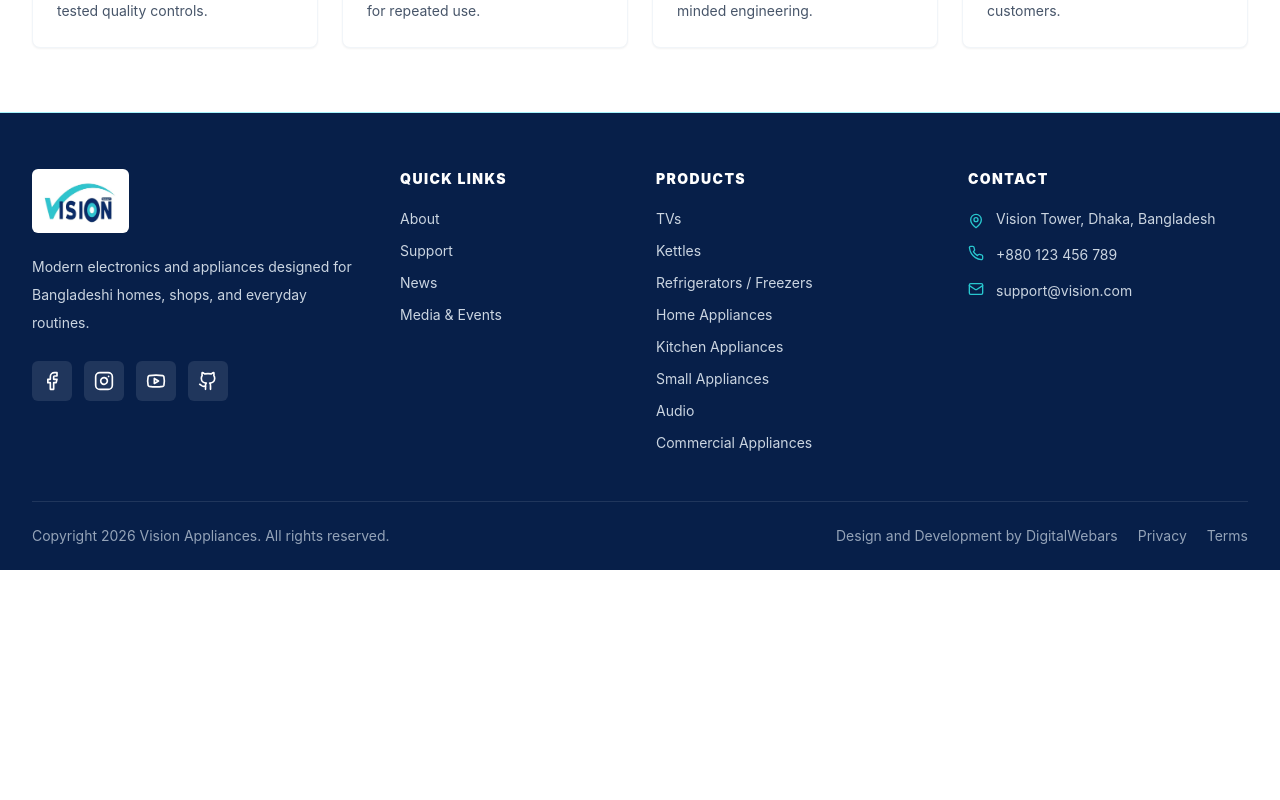
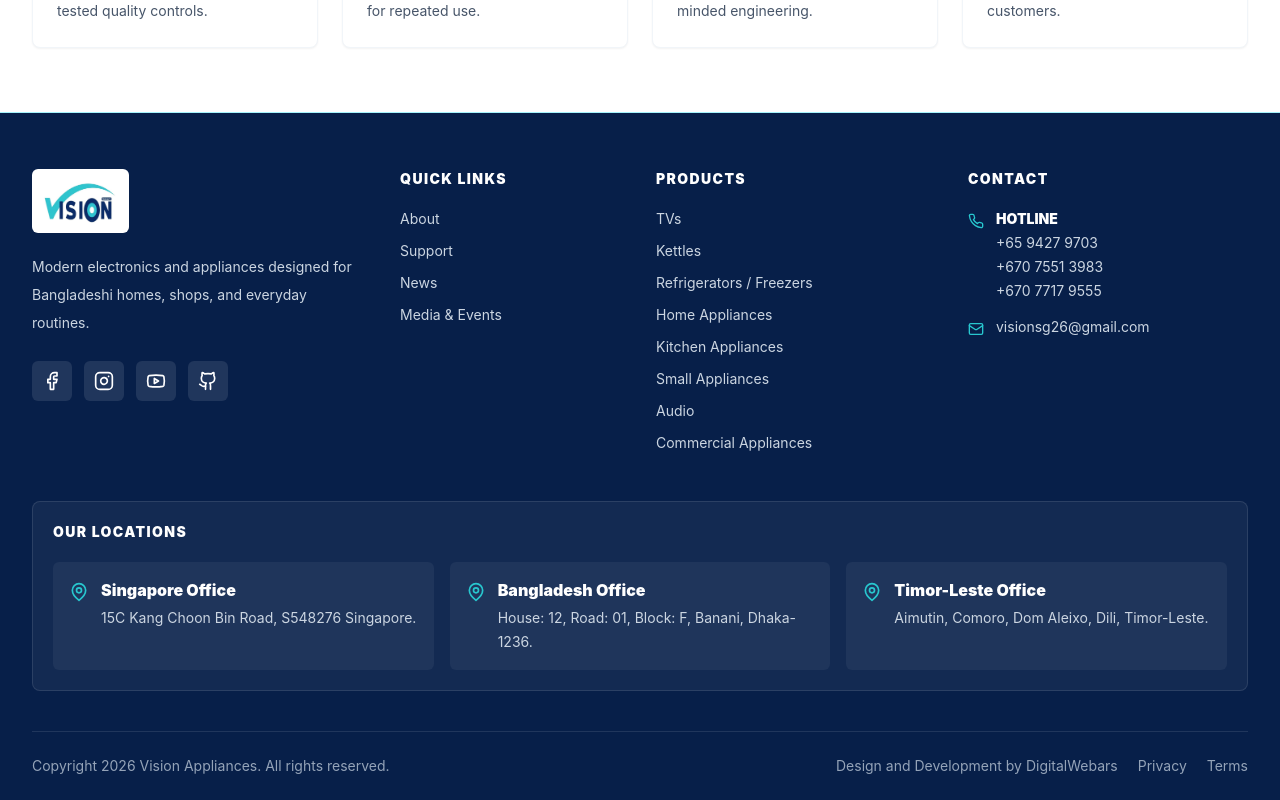
Before and after one commit to corporatecare33-lang/vision-frontend, a React (Vite) app: page /#/ in a window 1280 px wide. Shown: the part 5747-6547 px from the top of the page. Before the commit the page ends 6317 px from the top, so only its background shows below. Built offline with nearby package versions, Linux system fonts and the light colour scheme.

Commit message:
Add footer locations and hotlines

```diff
--- a/src/components/Footer.jsx
+++ b/src/components/Footer.jsx
@@ -8,6 +8,23 @@ const socialLinks = [
   { Icon: Youtube, href: "#", label: "Youtube" },
   { Icon: Github, href: "https://github.com/", label: "Github" },
 ];
+
+const officeLocations = [
+  {
+    title: "Singapore Office",
+    address: "15C Kang Choon Bin Road, S548276 Singapore.",
+  },
+  {
+    title: "Bangladesh Office",
+    address: "House: 12, Road: 01, Block: F, Banani, Dhaka-1236.",
+  },
+  {
+    title: "Timor-Leste Office",
+    address: "Aimutin, Comoro, Dom Aleixo, Dili, Timor-Leste.",
+  },
+];
+
+const hotlineNumbers = ["+65 9427 9703", "+670 7551 3983", "+670 7717 9555"];
 
 const Footer = () => {
   return (
@@ -52,12 +69,42 @@ const Footer = () => {
           <div className="col-span-2 lg:col-span-1">
             <h3 className="mb-5 text-sm font-black uppercase tracking-widest">Contact</h3>
             <ul className="space-y-4 text-sm text-slate-300">
-              <li className="flex justify-center gap-3 md:justify-start"><MapPin className="mt-1 h-4 w-4 text-vision-cyan" />Vision Tower, Dhaka, Bangladesh</li>
-              <li className="flex justify-center gap-3 md:justify-start"><Phone className="h-4 w-4 text-vision-cyan" />+880 123 456 789</li>
-              <li className="flex justify-center gap-3 md:justify-start"><Mail className="h-4 w-4 text-vision-cyan" />support@vision.com</li>
+              <li className="flex justify-center gap-3 md:justify-start">
+                <Phone className="mt-1 h-4 w-4 shrink-0 text-vision-cyan" />
+                <div>
+                  <div className="mb-1 font-black uppercase text-white">Hotline</div>
+                  <div className="space-y-1">
+                    {hotlineNumbers.map((number) => (
+                      <a key={number} href={`tel:${number.replace(/\s/g, "")}`} className="block hover:text-white">
+                        {number}
+                      </a>
+                    ))}
+                  </div>
+                </div>
+              </li>
+              <li className="flex justify-center gap-3 md:justify-start">
+                <Mail className="mt-1 h-4 w-4 shrink-0 text-vision-cyan" />
+                <a href="mailto:visionsg26@gmail.com" className="hover:text-white">visionsg26@gmail.com</a>
+              </li>
             </ul>
           </div>
         </div>
+
+        <div className="mb-10 rounded-lg border border-white/10 bg-white/5 p-5">
+          <h3 className="mb-5 text-center text-sm font-black uppercase tracking-widest text-white md:text-left">Our Locations</h3>
+          <div className="grid gap-4 md:grid-cols-3">
+            {officeLocations.map((location) => (
+              <div key={location.title} className="flex gap-3 rounded-md bg-white/5 p-4 text-left">
+                <MapPin className="mt-1 h-5 w-5 shrink-0 text-vision-cyan" />
+                <div>
+                  <div className="mb-1 font-black text-white">{location.title}</div>
+                  <p className="text-sm leading-6 text-slate-300">{location.address}</p>
+                </div>
+              </div>
+            ))}
+          </div>
+        </div>
+
         <div className="flex flex-col items-center gap-3 border-t border-white/10 py-6 text-center text-sm text-slate-400 md:flex-row md:items-center md:justify-between md:text-left">
           <p>Copyright 2026 Vision Appliances. All rights reserved.</p>
           <div className="flex justify-center gap-5">
```
